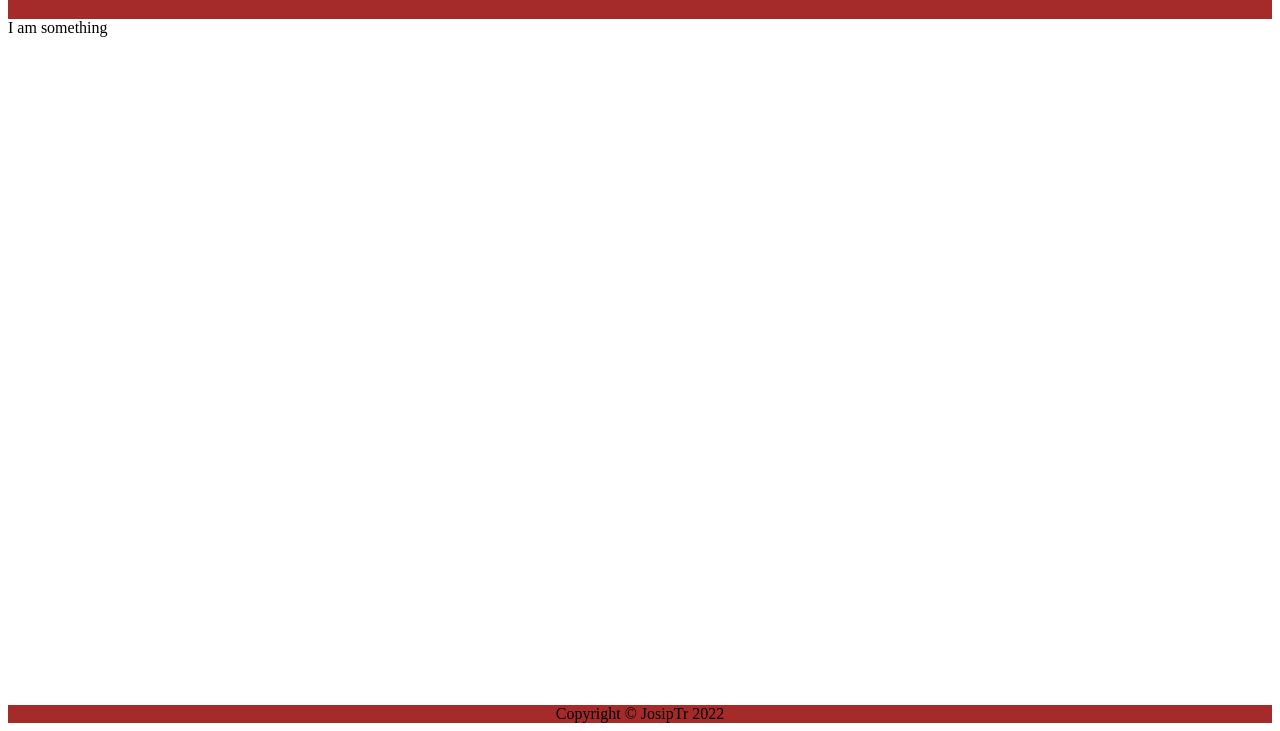
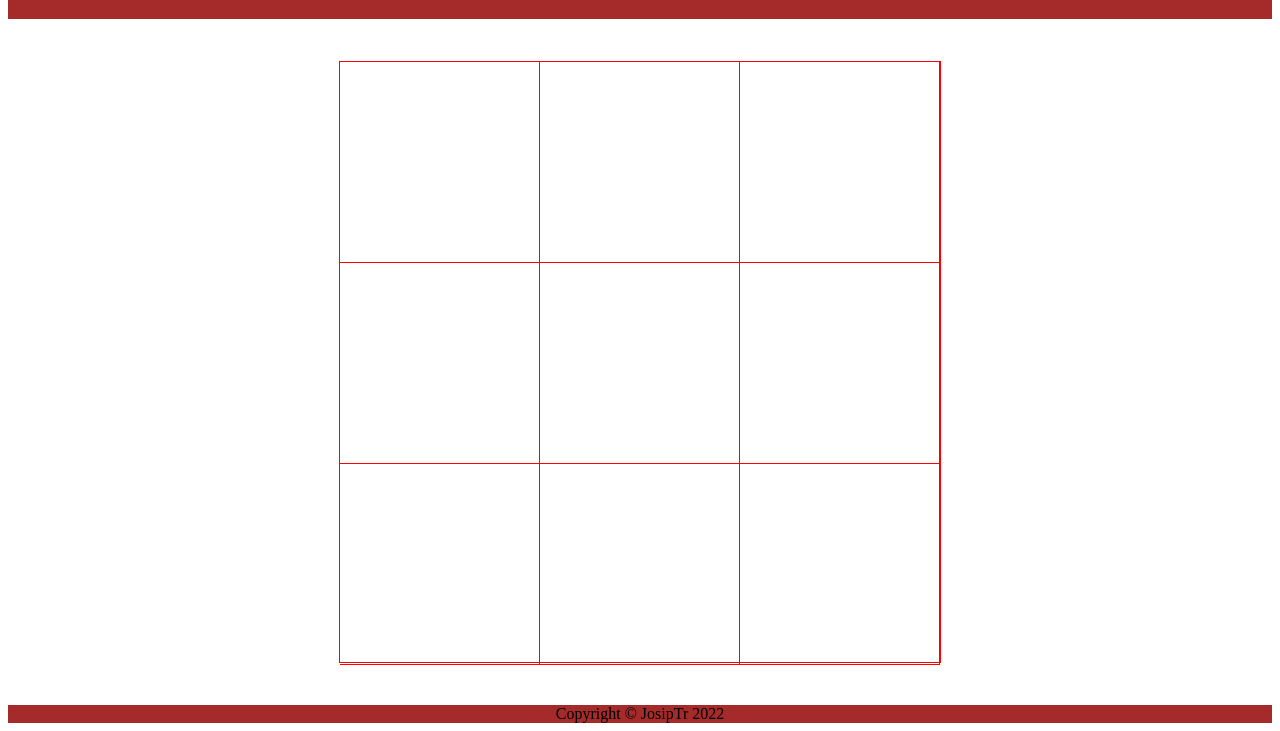
Before and after one commit to JosipTr/project_TicTacToe, a plain HTML site: page index.html in a window 1280 px wide. Shown: the part 69-800 px from the top of the page. Drawn offline with Linux system fonts and the light colour scheme.

Commit message:
Create box and style it

```diff
--- a/index.html
+++ b/index.html
@@ -17,7 +17,23 @@
         </ul>
     </header>
     <div class="content">
-        I am something
+        <div class="box">
+            <div class="top">
+                <div class="box-top"></div>
+                <div class="box-top"></div>
+                <div class="box-top"></div>
+            </div>
+            <div class="center">
+                <div class="box-center"></div>
+                <div class="box-center"></div>
+                <div class="box-center"></div>
+            </div>
+            <div class="bottom">
+                <div class="box-bottom"></div>
+                <div class="box-bottom"></div>
+                <div class="box-bottom"></div>
+            </div>
+        </div>
     </div>
     <footer>Copyright © JosipTr 2022</footer>
 </body>
--- a/style.css
+++ b/style.css
@@ -23,9 +23,40 @@ ul {
     margin-right: 35px;
 }
 
+/* Content */
+
 .content {
+    display: flex;
+    align-items: center;
+    justify-content: center;
     flex-grow: 1;
 }
+
+.box {
+    display: flex;
+    flex-direction: column;
+    width: 600px;
+    height: 600px;
+    border: 1px solid red;
+}
+
+.top, .center, .bottom {
+    display: flex;
+}
+
+.box-top, .box-center, .box-bottom{
+    width: 200px;
+    height: 200px;
+    border-bottom: 1px solid red;
+    border-right: 1px solid red;
+}
+
+
+
+
+
+
+/*-------------*/
 
 footer {
     display: flex;
```
